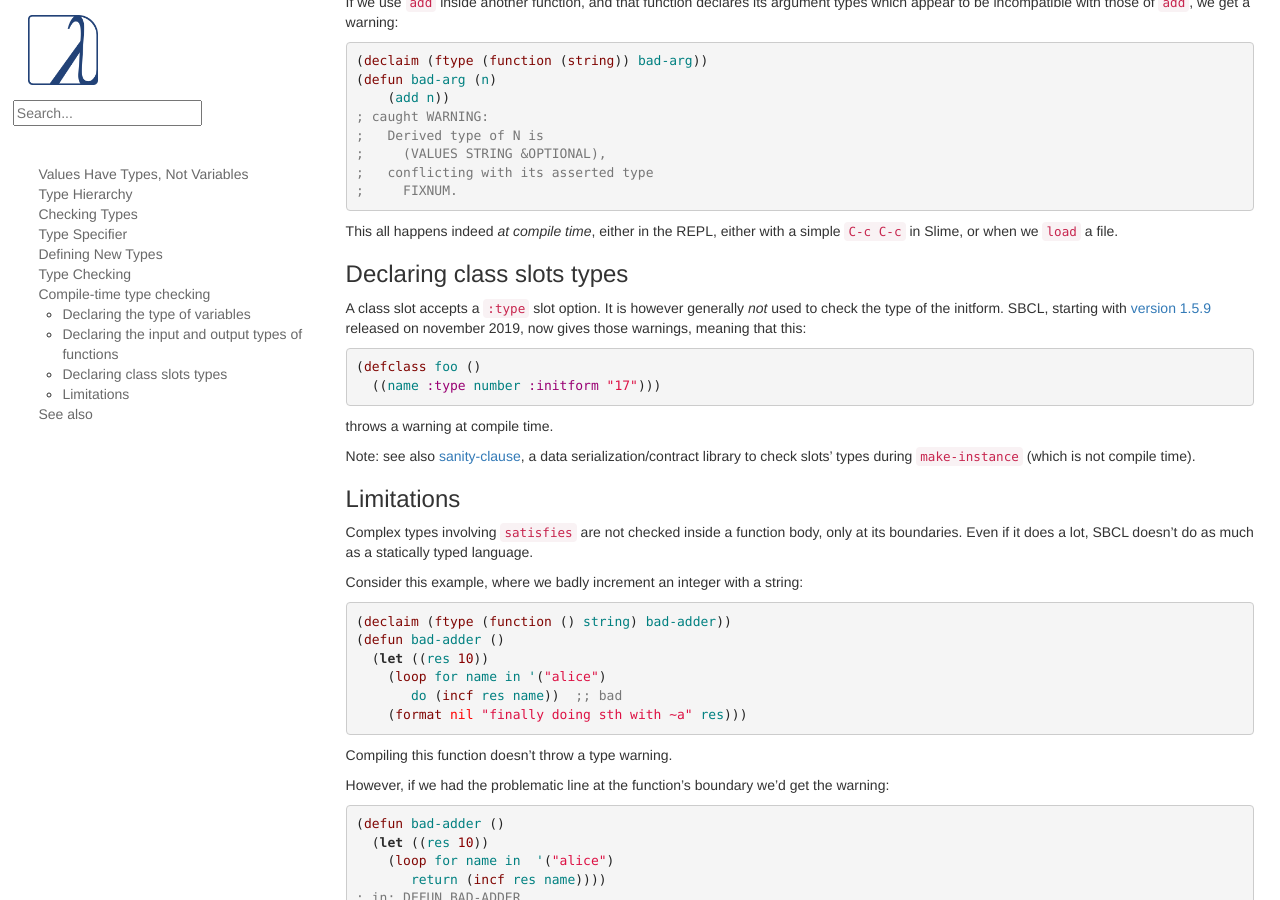
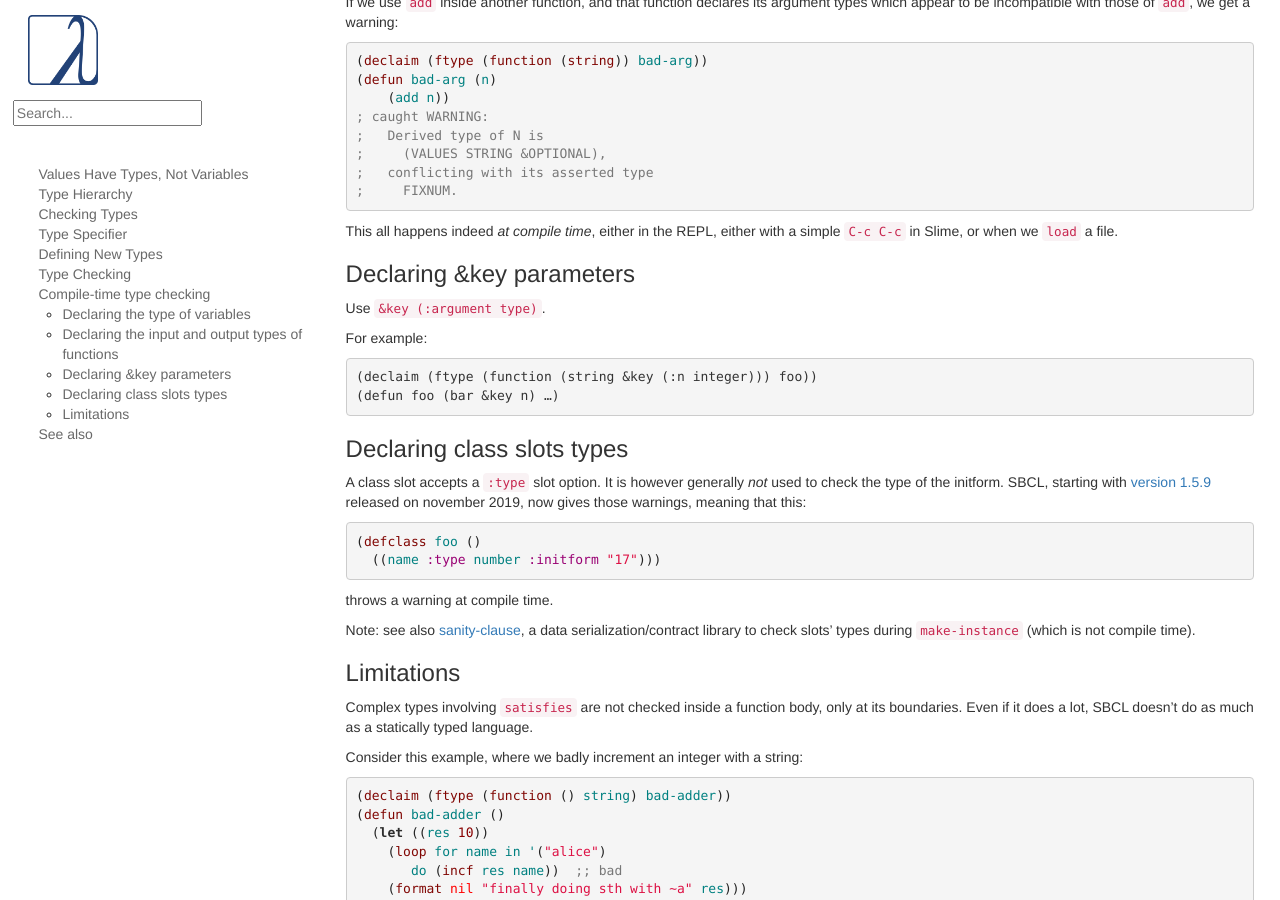
Before and after one commit to LispCookbook/cl-cookbook, a Jekyll site: the page built from type.md, in a window 1280 px wide and 900 px high, scrolled down 5565 px. Built offline with Jekyll 4.4.1, drawn with Linux system fonts in a browser that asks for light colours.

Commit message:
type: how to declare the type of &key arguments

```diff
--- a/type.md
+++ b/type.md
@@ -392,6 +392,16 @@ its argument types which appear to be incompatible with those of
 This all happens indeed *at compile time*, either in the REPL,
 either with a simple `C-c C-c` in Slime, or when we `load` a file.
 
+### Declaring &key parameters
+
+Use `&key (:argument type)`.
+
+For example:
+
+    (declaim (ftype (function (string &key (:n integer))) foo))
+    (defun foo (bar &key n) …)
+
+
 ### Declaring class slots types
 
 A class slot accepts a `:type` slot option. It is however generally
```
